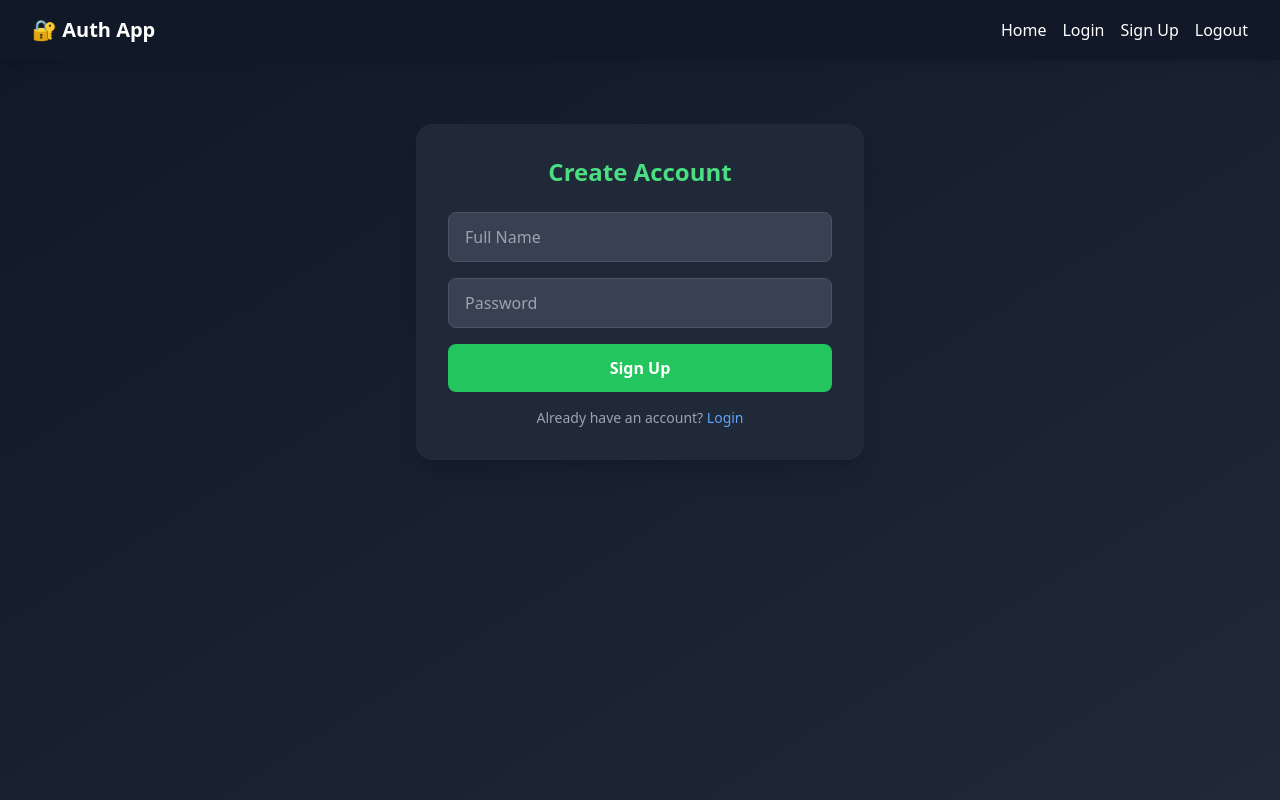
After one commit to Gurpreetwork9582/Notes, a Flask app: page /register in a window 1280 px wide. The commit adds this page. Run offline with Flask 3, Linux system fonts and the light colour scheme; some libraries are stand-ins or nearby versions.

Commit message:
Added authentication pages using Flask_login

```diff
--- a/main.py
+++ b/main.py
@@ -1,11 +1,18 @@
-from flask import Flask, render_template, request,redirect
+from flask import Flask, request, render_template, redirect, url_for
 from flask_sqlalchemy import SQLAlchemy
+from flask_login import LoginManager, login_user, logout_user, login_required, current_user, UserMixin
+
 
 app = Flask(__name__)
 
 #database
 app.config['SQLALCHEMY_DATABASE_URI'] = 'sqlite:///test.db'
 db = SQLAlchemy(app)
+
+login_manager=LoginManager() # handles all the login functionalities
+login_manager.init_app(app) # initializing db with flask app
+login_manager.login_view = "login" # if user not logged in send them to login fuction
+
 
 #database model(data class)
 class Notes(db.Model):
@@ -16,6 +23,13 @@ class Notes(db.Model):
 
     def __repr__(self):
         return f"{self.id}"
+
+#DB model
+class Users(db.Model,UserMixin):
+    id = db.Column(db.Integer, primary_key=True)
+    username = db.Column(db.String(250), unique=True, nullable=False)
+    password = db.Column(db.String(250), nullable=False)
+
 
 
 @app.route("/", methods=["POST","GET"])
@@ -69,6 +83,68 @@ def edit(id):
 
 
 
+
+# Load user for Flask-Login
+@login_manager.user_loader
+def load_user(id):
+    return Users.query.get(int(id))
+
+
+# Register route
+@app.route('/register', methods=["GET", "POST"])
+def register():
+    if request.method == "POST":
+        username = request.form.get("username")
+        password = request.form.get("password")
+
+        if Users.query.filter_by(username=username).first():
+            return render_template("sign_up.html", error="Username already taken!")
+
+
+
+        new_user = Users(username=username, password=password)
+        db.session.add(new_user)
+        db.session.commit()
+
+        return redirect(url_for("login"))
+
+    return render_template("sign_up.html")
+
+
+# Login route
+@app.route("/login", methods=["GET", "POST"])
+def login():
+    if request.method == "POST":
+        username = request.form.get("username")
+        password = request.form.get("password")
+
+        user = Users.query.filter_by(username=username).first()
+
+        if user (password):
+            login_user(user)
+            return redirect(url_for("dashboard"))
+        else:
+            return render_template("login.html", error="Invalid username or password")
+
+    return render_template("login.html")
+
+
+# Home route
+@app.route("/loginuser")
+def home():
+    return render_template("home.html")
+
+
+# Logout route
+@app.route("/logout")
+@login_required
+def logout():
+    logout_user()
+    return redirect(url_for("home"))
+
+
+
+
 if __name__=="__main__":
     with app.app_context():
         db.create_all()
--- a/templates/edit2.html
+++ b/templates/edit2.html
@@ -3,6 +3,11 @@
 {% block body %}
 
 <div class="max-w-xl mx-auto bg-gray-800 p-6 rounded-2xl shadow-xl">
+
+   <a href="/"
+     class="inline-flex items-center gap-2 mb-4 text-sm px-4 py-2 rounded-lg bg-gray-700 hover:bg-gray-600 transition shadow">
+     ← Back to Notes
+  </a>
 
   <h2 class="text-2xl font-bold mb-4 text-center text-blue-400">
     ✏️ Edit Note
--- /dev/null
+++ b/templates/loginbase.html
@@ -0,0 +1,40 @@
+<!DOCTYPE html>
+<html lang="en">
+<head>
+    <meta charset="UTF-8">
+    <meta name="viewport" content="width=device-width, initial-scale=1.0">
+    <script src="https://cdn.tailwindcss.com"></script>
+    <title>Auth App</title>
+</head>
+
+<body class="bg-gradient-to-br from-gray-900 to-gray-800 text-white min-h-screen">
+
+    <!-- Navbar -->
+    <nav class="flex justify-between items-center px-8 py-4 bg-gray-900 shadow-lg">
+        <h1 class="text-xl font-bold">🔐 Auth App</h1>
+
+        <div class="flex gap-4">
+            <a href="/" class="hover:text-blue-400">Home</a>
+            <a href="/login" class="hover:text-blue-400">Login</a>
+            <a href="/register" class="hover:text-blue-400">Sign Up</a>
+            <a href="/logout" class="hover:text-red-400">Logout</a>
+        </div>
+    </nav>
+
+    <!-- Flash messages -->
+    {% with messages = get_flashed_messages() %}
+    {% if messages %}
+    <div class="max-w-3xl mx-auto mt-6 px-6 py-4 bg-red-500 rounded-lg text-white text-center">
+        {{ messages[0] }}
+    </div>
+    {% endif %}
+    {% endwith %}
+
+    <!-- Content -->
+    <div class="flex justify-center items-center mt-16">
+        {% block content %}
+        {% endblock %}
+    </div>
+
+</body>
+</html>
--- /dev/null
+++ b/templates/sign_up.html
@@ -0,0 +1,44 @@
+{% extends "loginbase.html" %}
+
+{% block content %}
+
+<div class="bg-gray-800 p-8 rounded-2xl shadow-xl w-full max-w-md">
+
+    <h2 class="text-2xl font-bold mb-6 text-center text-green-400">
+        Create Account
+    </h2>
+
+    <!-- Flash messages -->
+    {% with messages = get_flashed_messages() %}
+    {% if messages %}
+        <div class="bg-red-500 text-white p-3 rounded mb-4 text-center">
+            {{ messages[0] }}
+        </div>
+    {% endif %}
+    {% endwith %}
+
+    <form method="POST" action="/register" class="flex flex-col gap-4">
+
+        <input type="text" name="username"
+            placeholder="Full Name"
+            class="px-4 py-3 rounded-lg bg-gray-700 border border-gray-600 focus:ring-2 focus:ring-green-500 outline-none">
+
+        <input type="password" name="password"
+            placeholder="Password"
+            class="px-4 py-3 rounded-lg bg-gray-700 border border-gray-600 focus:ring-2 focus:ring-green-500 outline-none">
+
+        <button type="submit"
+            class="bg-green-500 hover:bg-green-600 transition py-3 rounded-lg font-semibold">
+            Sign Up
+        </button>
+
+    </form>
+
+    <p class="text-sm text-gray-400 mt-4 text-center">
+        Already have an account?
+        <a href="/loginuser" class="text-blue-400 hover:underline">Login</a>
+    </p>
+
+</div>
+
+{% endblock %}
```
Also changed, not shown: templates/Base.html (+9 -0 lines), templates/home.html (added, +14 -0 lines), templates/login.html (added, +40 -0 lines), templates/profile.html (added, +17 -0 lines), instance/test.db.
